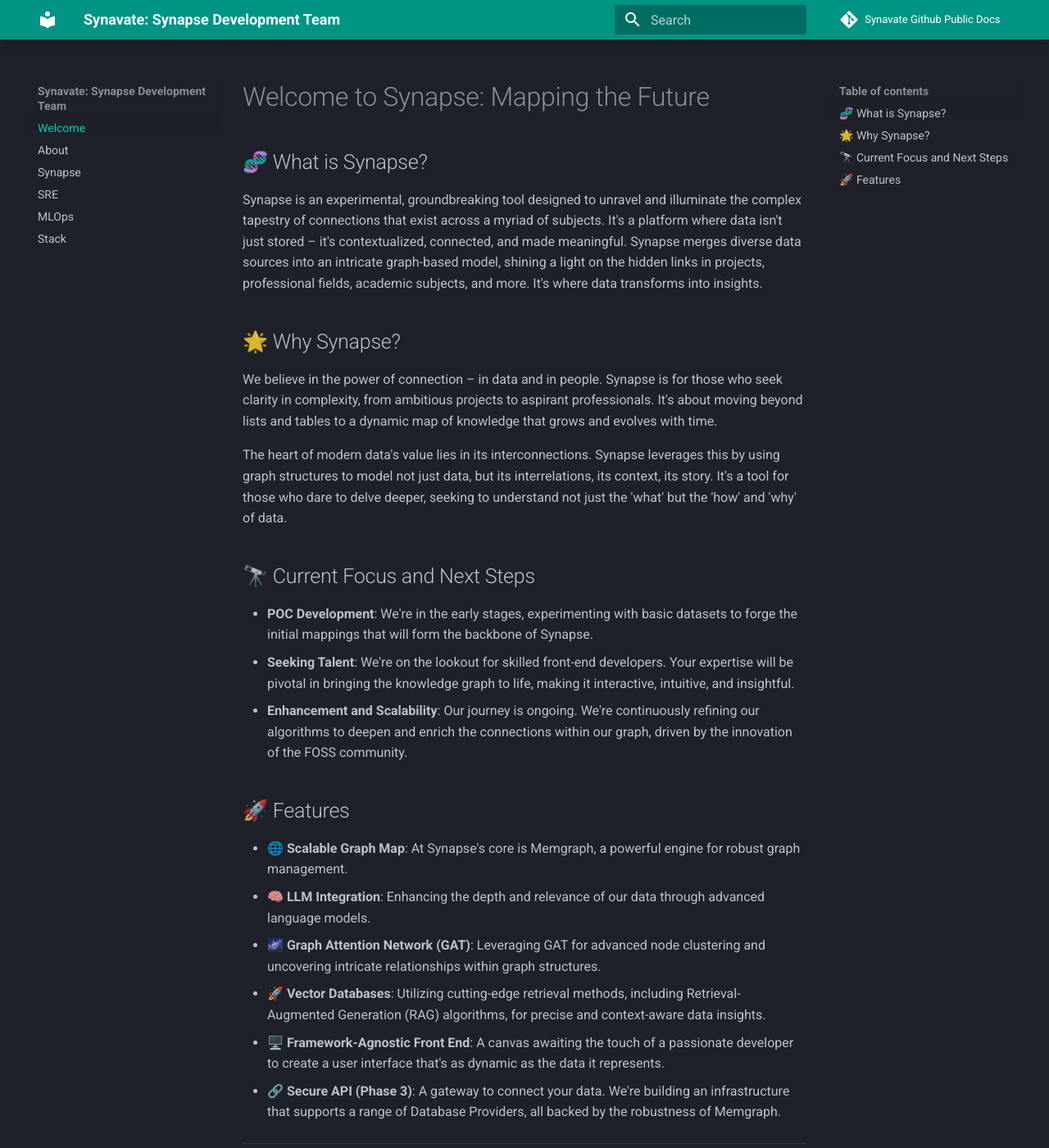
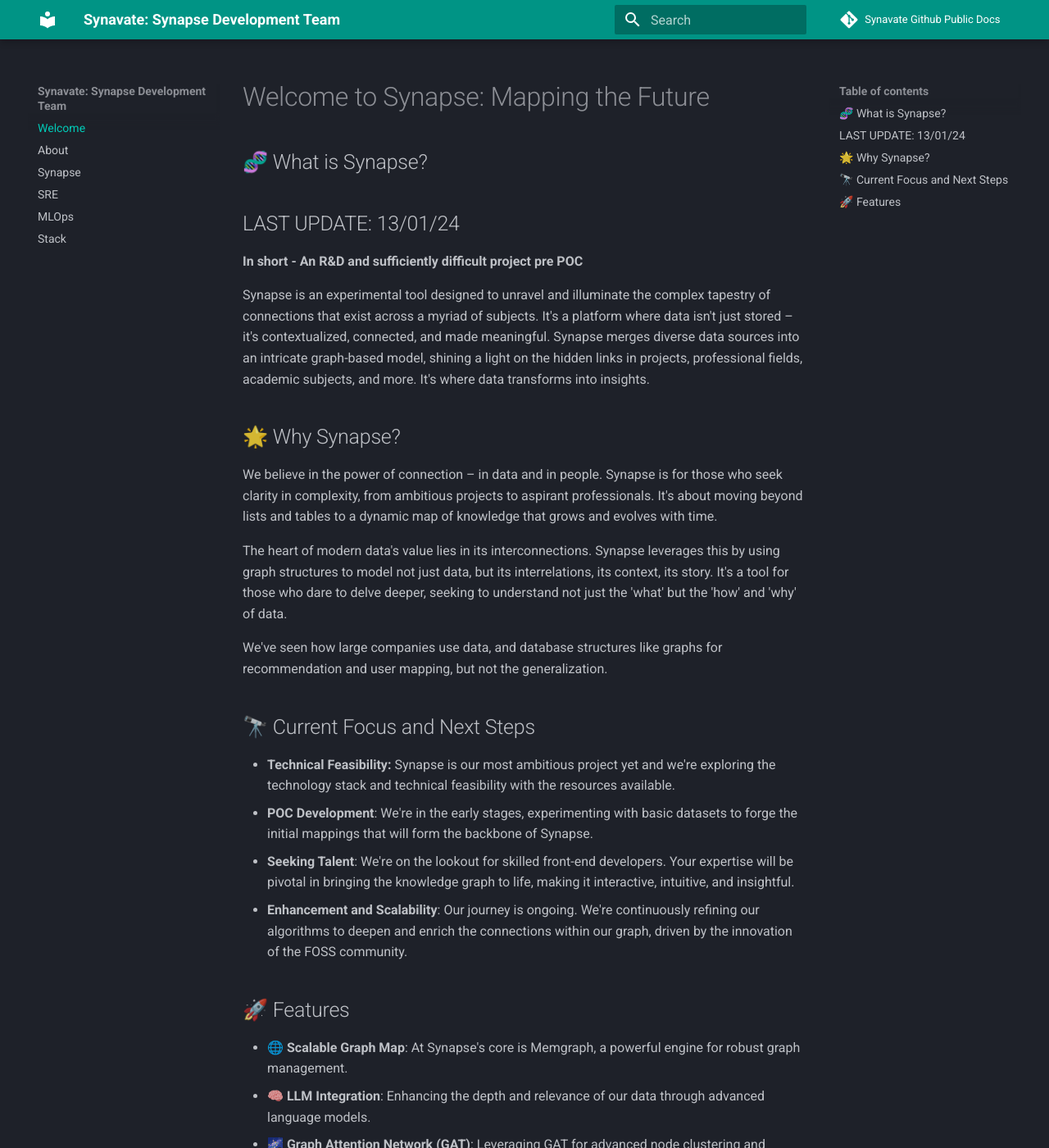
Before and after one commit to synavate/synavate-public, an MkDocs documentation site: the page built from docs/index.md, in a window 1280 px wide and 1400 px high. Shown: the whole window at 82% size. Built offline with MkDocs 1.6.1 and Material for MkDocs 9.7.7, drawn with Linux system fonts in a browser that asks for light colours; comment, search, counter and statistics services are not loaded; some of the changed text lies outside the part shown.

```diff
--- a/docs/index.md
+++ b/docs/index.md
@@ -2,7 +2,10 @@
 
 ## 🧬 What is Synapse?
 
-Synapse is an experimental, groundbreaking tool designed to unravel and illuminate the complex tapestry of connections that exist across a myriad of subjects. It's a platform where data isn't just stored – it's contextualized, connected, and made meaningful. Synapse merges diverse data sources into an intricate graph-based model, shining a light on the hidden links in projects, professional fields, academic subjects, and more. It's where data transforms into insights.
+## LAST UPDATE: 13/01/24
+**In short - An R&D and sufficiently difficult project pre POC**
+
+Synapse is an experimental tool designed to unravel and illuminate the complex tapestry of connections that exist across a myriad of subjects. It's a platform where data isn't just stored – it's contextualized, connected, and made meaningful. Synapse merges diverse data sources into an intricate graph-based model, shining a light on the hidden links in projects, professional fields, academic subjects, and more. It's where data transforms into insights.
 
 ## 🌟 Why Synapse?
 
@@ -10,8 +13,11 @@ We believe in the power of connection – in data and in people. Synapse is for
 
 The heart of modern data's value lies in its interconnections. Synapse leverages this by using graph structures to model not just data, but its interrelations, its context, its story. It's a tool for those who dare to delve deeper, seeking to understand not just the 'what' but the 'how' and 'why' of data.
 
+We've seen how large companies use data, and database structures like graphs for recommendation and user mapping, but not the generalization.
+
 ## 🔭 Current Focus and Next Steps
 
+- **Technical Feasibility:** Synapse is our most ambitious project yet and we're exploring the technology stack and technical feasibility with the resources available.
 - **POC Development**: We're in the early stages, experimenting with basic datasets to forge the initial mappings that will form the backbone of Synapse.
 - **Seeking Talent**: We're on the lookout for skilled front-end developers. Your expertise will be pivotal in bringing the knowledge graph to life, making it interactive, intuitive, and insightful.
 - **Enhancement and Scalability**: Our journey is ongoing. We're continuously refining our algorithms to deepen and enrich the connections within our graph, driven by the innovation of the FOSS community.
--- a/mkdocs.yml
+++ b/mkdocs.yml
@@ -45,7 +45,7 @@ site_url: 'https://www.synavate.tech'
 # |                                                                                                        |
 # +--------------------------------------------------------------------------------------------------------+
 copyright: |
-  &copy; Author
+  &copy; Synyata Brainstem
 
 # +--------------------------------------------------------------------------------------------------------+
 # |                                                                                                        |
@@ -76,7 +76,7 @@ docs_dir: ./docs/
 # |                                                                                                        |
 # +--------------------------------------------------------------------------------------------------------+
 repo_name: Synavate Github Public Docs
-repo_url: https://github.com/synavate/synavate-public.git
+repo_url: https://github.com/synavate/
 #edit_uri: tree/master/docs # Uncomment to define a different URI/URL for the "edit" option
 
 # +--------------------------------------------------------------------------------------------------------+
```
Also changed, not shown: other parts of docs/index.md (+1 -1 lines), docs/MLOps.md (+1 -0 lines), docs/sre.md (+1 -0 lines), site/404.html, site/MLOps/index.html, site/about/index.html, site/blog/index.html, site/index.html, site/sre/index.html, site/stack-list/index.html, site/synapse/index.html, 1 other file.
